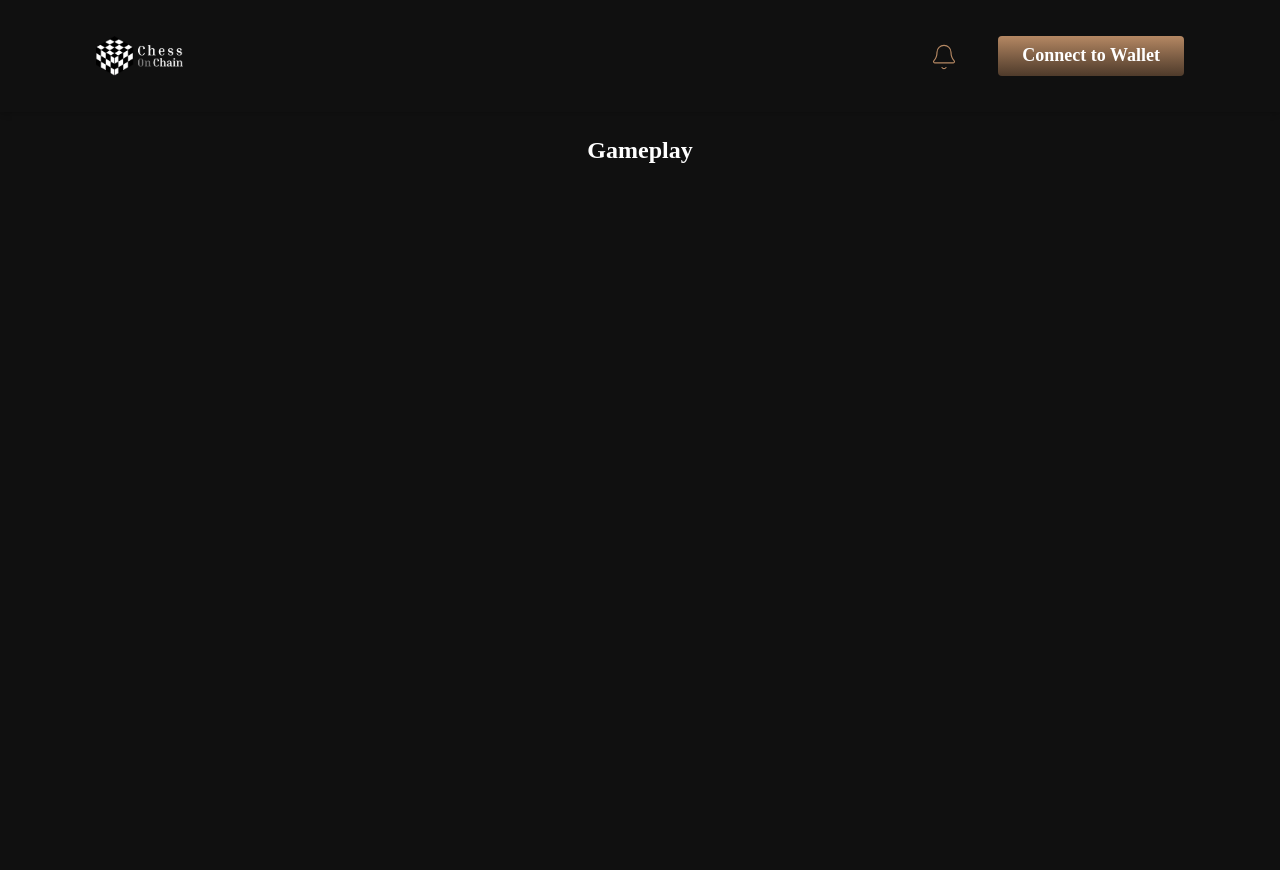
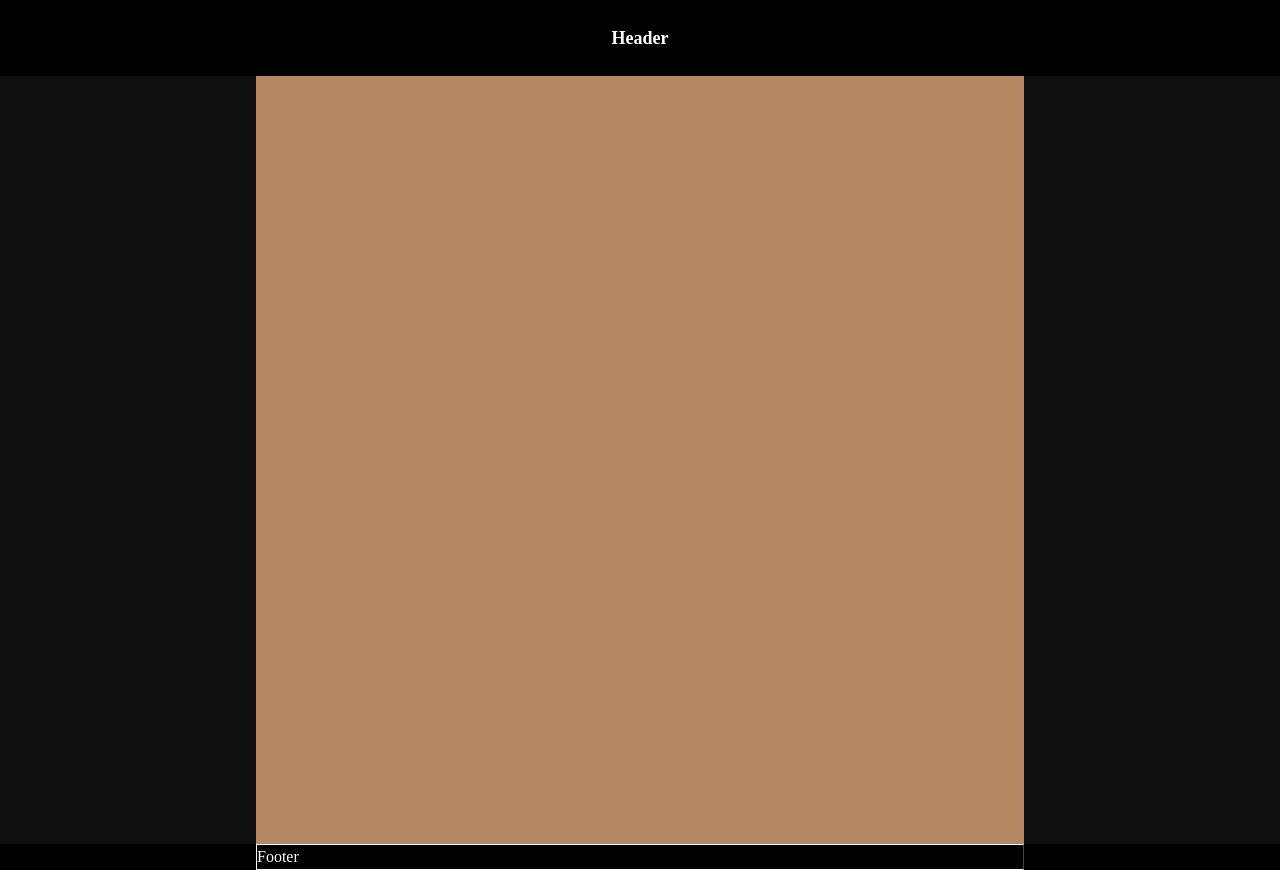
Before and after one commit to Chess-on-Chain/frontend, a React (Vite) app: page /gameplay in a window 1280 px wide. Before the commit the page ends 800 px from the top, so only its background shows below. Built offline with nearby package versions, Linux system fonts and the light colour scheme.

Commit message:
Update(Page): Gameplay V1

```diff
--- a/src/App.tsx
+++ b/src/App.tsx
@@ -1,12 +1,9 @@
-// import { useState } from 'react'
-// import reactLogo from './assets/react.svg'
-// import viteLogo from '/vite.svg'
-// import './App.css'
 import { BrowserRouter as Router, Routes, Route } from 'react-router-dom'
 import Dashboard from './pages/Dashboard'
 import Gameplay from './pages/Gameplay'
 import Profile from './pages/Profile'
 import BaseLayout from './components/ui/layout/BaseLayout'
+import FullscreenGameLayout from './components/ui/layout/FullscreenLayout'
 
 function App() {
 
@@ -15,9 +12,11 @@ function App() {
       <Routes>
         <Route path='/' element={<BaseLayout />} >
           <Route index element={<Dashboard />} />
-          <Route path='/gameplay' element={<Gameplay />} />
           <Route path='/profile' element={<Profile />} />
+        </Route>
 
+        <Route path='/gameplay' element={<FullscreenGameLayout />}>
+          <Route index element={<Gameplay />} />
         </Route>
       </Routes>
     </Router>
--- a/src/components/ui/layout/BaseLayout.tsx
+++ b/src/components/ui/layout/BaseLayout.tsx
@@ -1,19 +1,27 @@
-import { Outlet } from "react-router-dom";
+import { Outlet, useLocation } from "react-router-dom";
 import { Navbar, BottomTabs } from "../common";
-// import BottomTabs from "../common/navigation/bottomTabs";
 
 const BaseLayout = () => {
+  const location = useLocation();
+
+  const hiddenRoutes = ["/gameplay"];
+  const shouldHideUI = hiddenRoutes.includes(location.pathname);
+
   return (
     <div className="flex w-screen min-h-screen flex-col">
-      <header className="bg-transparent px-8 py-4 xl:px-20 md:py-6 shadow-md">
-        <Navbar />
-      </header>
-      <main className="content">
+      {!shouldHideUI && (
+        <header className="bg-transparent px-8 py-4 xl:px-20 md:py-6 shadow-md transition-all duration-300">
+          <Navbar />
+        </header>
+      )}
+      <main className="content flex-1">
         <Outlet />
       </main>
-      <footer className="block sm:hidden">
-        <BottomTabs />
-      </footer>
+      {!shouldHideUI && (
+        <footer className="block sm:hidden">
+          <BottomTabs />
+        </footer>
+      )}
     </div>
   );
 };
--- /dev/null
+++ b/src/components/ui/layout/FullscreenLayout.tsx
@@ -0,0 +1,30 @@
+// import { Outlet } from "react-router-dom";
+
+import type { ReactNode } from "react";
+
+type Props = {
+  children?: ReactNode;
+};
+
+const FullscreenGameLayout = ({ children }: Props) => {
+  return (
+    // <div className="w-screen h-screen overflow-hidden flex items-center justify-center text-wite">
+    <div className="w-screen h-screen flex flex-col text-white">
+      <header className="flex items-center justify-center bg-black">
+        <h1 className="text-lg">Header</h1>
+      </header>
+
+      <main className="relative flex-1 flex items-center justify-center">
+        <div className="w-[768px] h-[768px] bg-secondary">{children}</div>
+      </main>
+
+      <footer className="flex items-center justify-center h-24 bg-black">
+        <div className="w-full max-w-screen-md border border-r-red-600">
+          Footer
+        </div>
+      </footer>
+    </div>
+  );
+};
+
+export default FullscreenGameLayout;
--- a/src/pages/Gameplay.tsx
+++ b/src/pages/Gameplay.tsx
@@ -1,8 +1,12 @@
+import FullscreenGameLayout from "../components/ui/layout/FullscreenLayout"
+
 const Gameplay = () => {
     return (
-        <h1 className="text-2xl font-semibold">
-         Gameplay
-        </h1>
+        <FullscreenGameLayout>
+            <div className="aspect-square w-full max-w-[400px] bg-white">
+                hallo gess
+            </div>
+        </FullscreenGameLayout>
     )
 }
 
```
